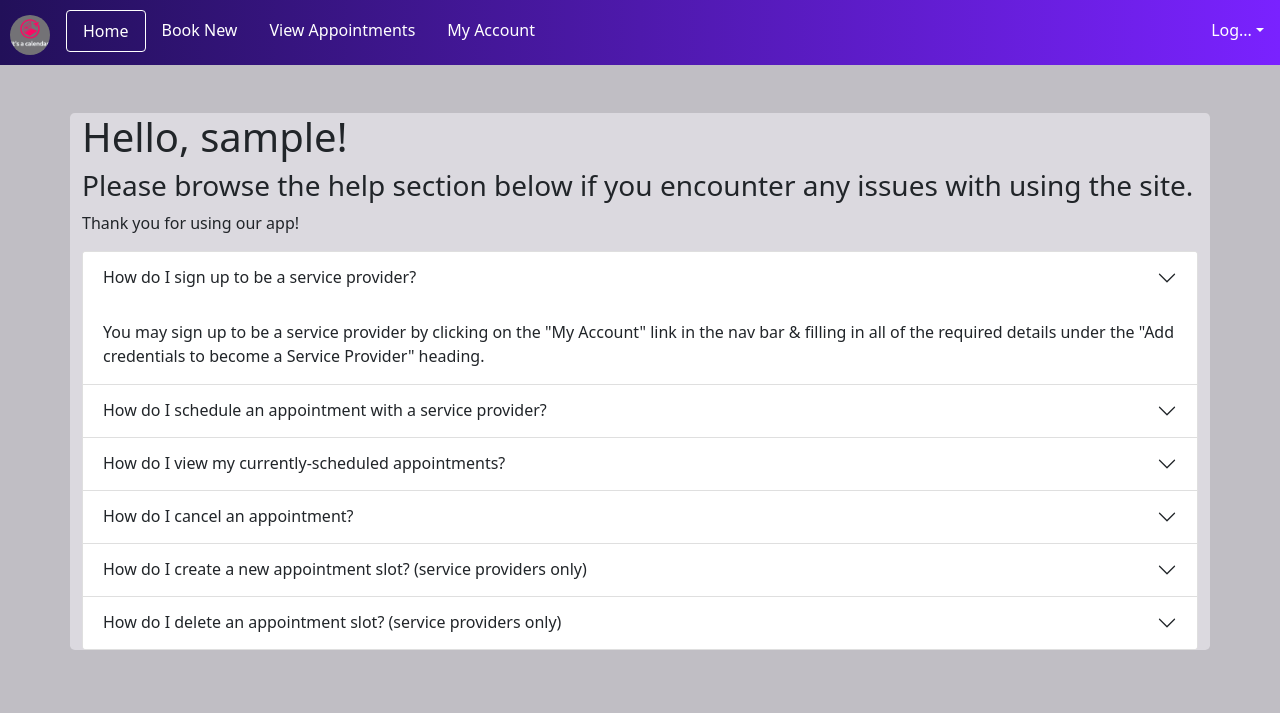
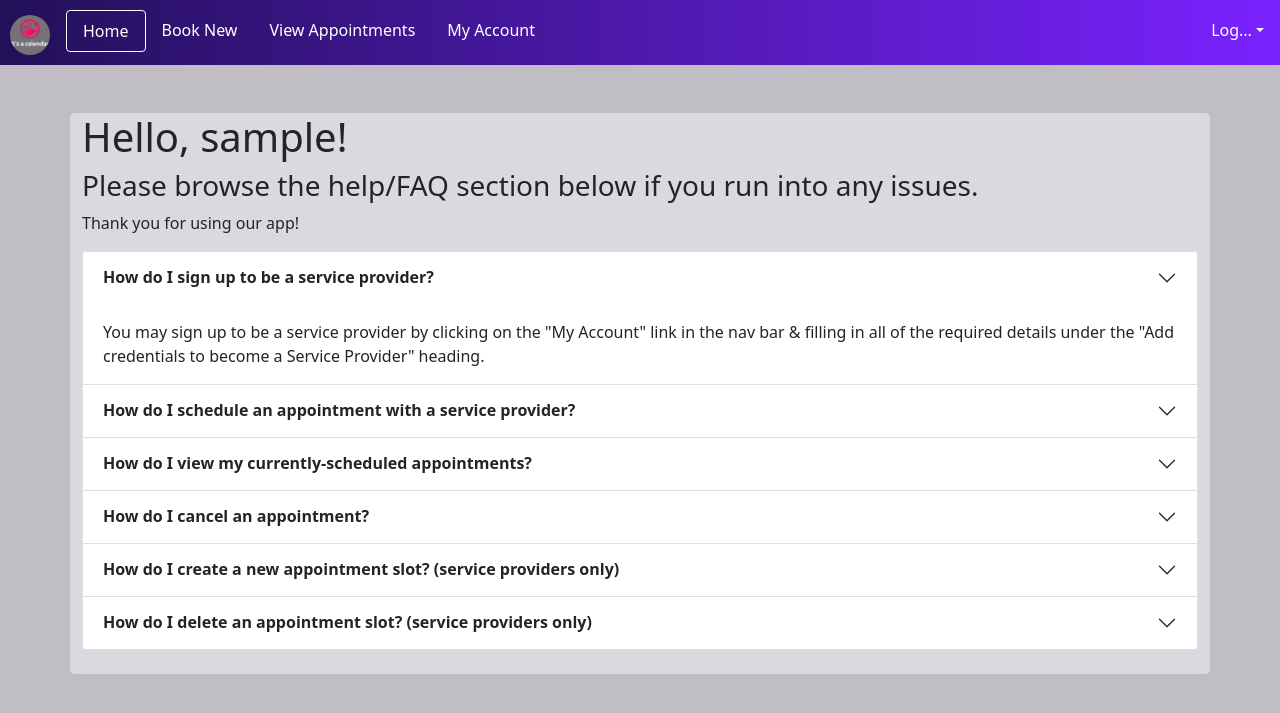
Before and after one commit to jaybyrd3/cs341, a Flask app: page / in a window 1280 px wide. Shown: the top 713 px of the page. Run offline with Flask 3, Linux system fonts and the light colour scheme; the visitor is signed in with stand-in values (Sample User, id 1); some libraries are stand-ins or nearby versions.

Commit message:
last one fixed it; adjusting some front-end stuff for it

```diff
--- a/templates/index.html
+++ b/templates/index.html
@@ -92,14 +92,14 @@
         <div class="container maincontent rounded-3 my-5">
 	        {% if current_user.is_authenticated %}
         	    <h1>Hello, {{ current_user.username }}!</h1>
-                <h3>Please browse the help section below if you encounter any issues with using the site.</h3>
+                <h3>Please browse the help/FAQ section below if you run into any issues.</h3>
                 <p>Thank you for using our app!</p>
                 <div class="accordion" id="accordionHelp">
 
                     <div class="accordion-item">
                       <h2 class="accordion-header" id="headingOne">
                         <button class="accordion-button collapsed" type="button" data-bs-toggle="collapse" data-bs-target="#collapseOne" aria-expanded="false" aria-controls="collapseOne">
-                          How do I sign up to be a service provider?
+                          <strong>How do I sign up to be a service provider?</strong>
                         </button>
                       </h2>
                       <div id="collapseOne" class="accordion-collapse collapse show" aria-labelledby="headingOne" data-bs-parent="#accordionHelp">
@@ -112,7 +112,7 @@
                     <div class="accordion-item">
                       <h2 class="accordion-header" id="headingTwo">
                         <button class="accordion-button collapsed" type="button" data-bs-toggle="collapse" data-bs-target="#collapseTwo" aria-expanded="false" aria-controls="collapseTwo">
-                          How do I schedule an appointment with a service provider?
+                          <strong>How do I schedule an appointment with a service provider?</strong>
                         </button>
                       </h2>
                       <div id="collapseTwo" class="accordion-collapse collapse" aria-labelledby="headingTwo" data-bs-parent="#accordionHelp">
@@ -125,7 +125,7 @@
                     <div class="accordion-item">
                         <h2 class="accordion-header" id="headingThree">
                           <button class="accordion-button collapsed" type="button" data-bs-toggle="collapse" data-bs-target="#collapseThree" aria-expanded="false" aria-controls="collapseThree">
-                            How do I view my currently-scheduled appointments?
+                            <strong>How do I view my currently-scheduled appointments?</strong>
                           </button>
                         </h2>
                         <div id="collapseThree" class="accordion-collapse collapse" aria-labelledby="headingThree" data-bs-parent="#accordionHelp">
@@ -138,7 +138,7 @@
                     <div class="accordion-item">
                         <h2 class="accordion-header" id="headingFour">
                           <button class="accordion-button collapsed" type="button" data-bs-toggle="collapse" data-bs-target="#collapseFour" aria-expanded="false" aria-controls="collapseFour">
-                            How do I cancel an appointment?
+                        <strong>How do I cancel an appointment?</strong>
                           </button>
                         </h2>
                         <div id="collapseFour" class="accordion-collapse collapse" aria-labelledby="headingFour" data-bs-parent="#accordionHelp">
@@ -151,7 +151,7 @@
                     <div class="accordion-item">
                       <h2 class="accordion-header" id="headingFive">
                         <button class="accordion-button collapsed" type="button" data-bs-toggle="collapse" data-bs-target="#collapseFive" aria-expanded="false" aria-controls="collapseFive">
-                          How do I create a new appointment slot? (service providers only)
+                        <strong>How do I create a new appointment slot? (service providers only)</strong>
                         </button>
                       </h2>
                       <div id="collapseFive" class="accordion-collapse collapse" aria-labelledby="headingFive" data-bs-parent="#accordionHelp">
@@ -164,7 +164,7 @@
                     <div class="accordion-item">
                         <h2 class="accordion-header" id="headingSix">
                           <button class="accordion-button collapsed" type="button" data-bs-toggle="collapse" data-bs-target="#collapseSix" aria-expanded="false" aria-controls="collapseSix">
-                            How do I delete an appointment slot? (service providers only)
+                        <strong>How do I delete an appointment slot? (service providers only) </strong>
                           </button>
                         </h2>
                         <div id="collapseSix" class="accordion-collapse collapse" aria-labelledby="headingSix" data-bs-parent="#accordionHelp">
@@ -175,6 +175,7 @@
                     </div>
 
                 </div>
+                <br>
     	    {% else %}
         	    <h1>Welcome!</h1>
                 <p> Please go to the drop-down menu at the top right and log in/sign up to continue.</p>
```
